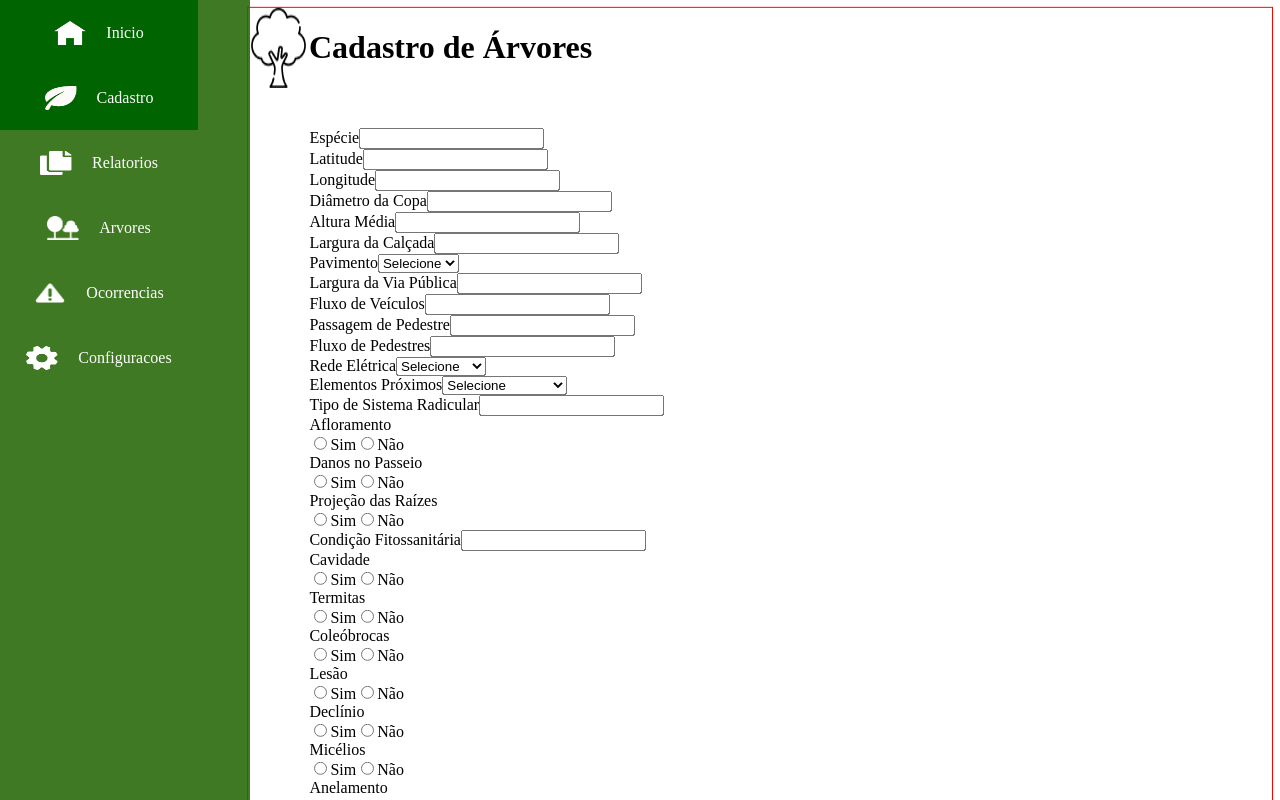
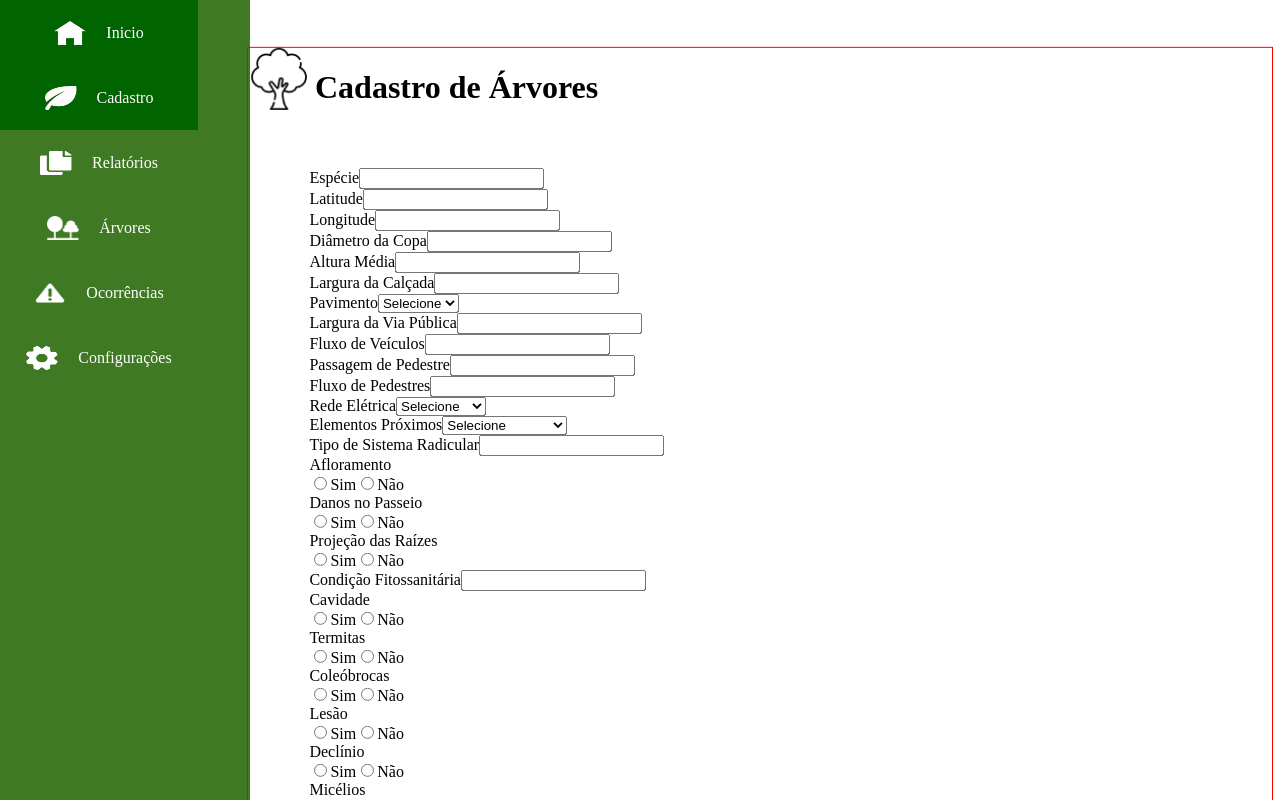
Before and after one commit to Limaisaias-ux/sgau, a React (Create React App) app: page /cadastro in a window 1280 px wide. Shown: the top 800 px of the page. Built offline with nearby package versions, Linux system fonts and the light colour scheme.

Commit message:
Iniciando a Tela de ocorrencias

```diff
--- a/src/App.js
+++ b/src/App.js
@@ -2,6 +2,7 @@ import './App.css';
 import {Routes, Route} from 'react-router-dom';
 import Sidebar from './components/Sidebar';
 import Cadastro from './pages/Cadastro';
+import Ocorrencias from './pages/Ocorrencias';
 
 
 function App() {
@@ -9,6 +10,7 @@ function App() {
     <div className="App">
       <Routes>
         <Route path='/cadastro'element={<Cadastro />}/>
+        <Route path='/cadastro'element={<Ocorrencias />}/>
       </Routes>
       <Sidebar />
     </div>
--- a/src/components/SidebarData.js
+++ b/src/components/SidebarData.js
@@ -24,22 +24,22 @@ export const SidebarData = [
         link: "/cadastro"
     },
     {
-        title: "Relatorios",
+        title: "Relatórios",
         icon: RelatorioIcon,
         link: "/relatorios"
     },
     {
-        title: "Arvores",
+        title: "Árvores",
         icon: ArvoresIcon,
         link: "/arvores"
     },
     {
-        title: "Ocorrencias",
+        title: "Ocorrências",
         icon: OcorrenciasIcon,
-        link: "/ocorrencias"
+        link: "/Ocorrencias"
     },
     {
-        title: "Configuracoes",
+        title: "Configurações",
         icon: ConfIcon,
         link: "/configuracoes"
     }
--- a/src/pages/Cadastro.css
+++ b/src/pages/Cadastro.css
@@ -2,7 +2,7 @@
     border: solid red 1px;
     width: 80%;
     margin-left: 120px;
-    margin-top: 170px;
+    margin-top: 210px;
 
     position: absolute;
     top: 50%;
@@ -24,3 +24,9 @@
     flex-wrap: wrap;
     margin-top: 120px;
 }
+
+.arvorelogo{
+    height: 62px;
+    width: 62px;
+    margin-right: 5px;
+}
--- a/src/pages/Cadastro.js
+++ b/src/pages/Cadastro.js
@@ -88,7 +88,7 @@ const Cadastro = () => {
     <>
     <div className='divCadastroMain'>
       <div className='divCadastro'>
-        <img src={arvore} alt='Logo de uma árvore'></img>
+        <img className='arvorelogo' src={arvore} alt='Logo de uma árvore'></img>
         <h1>Cadastro de Árvores</h1>
       </div>
       <div className='fundo'>
--- /dev/null
+++ b/src/pages/Ocorrencias.css
@@ -0,0 +1,4 @@
+.divOcorrenciaMain {
+    border: solid red 1px;
+    width: 50%;
+}
--- a/src/pages/Ocorrencias.js
+++ b/src/pages/Ocorrencias.js
@@ -0,0 +1,20 @@
+import React from 'react';
+import './Ocorrencias.css';
+
+const Ocorrencias = () => {
+  return (
+    <>
+        <div className='divOcorrenciaMain'>
+            <div className='divOcorrencia'>
+                <h1>Ocorrências</h1>
+            </div>
+            <div className='bocorrencia'>
+
+            </div>
+
+        </div>
+    </>
+  )
+}
+
+export default Ocorrencias
```
